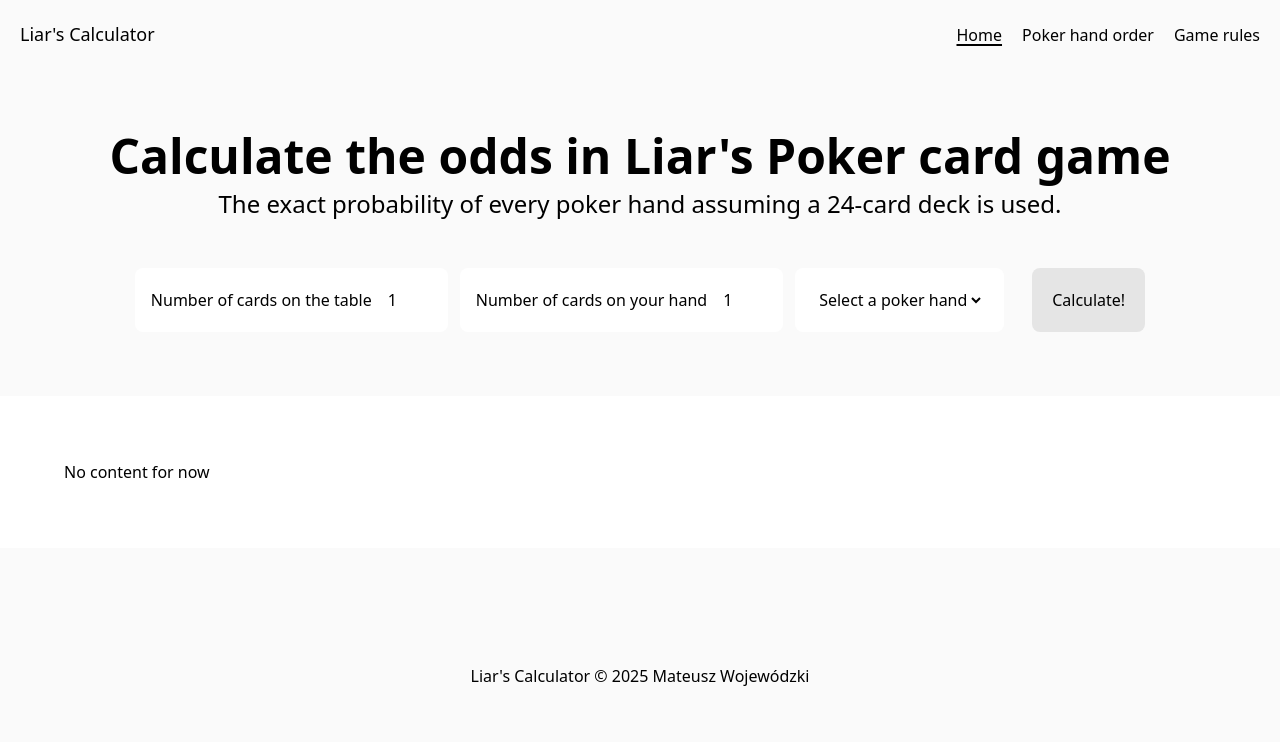
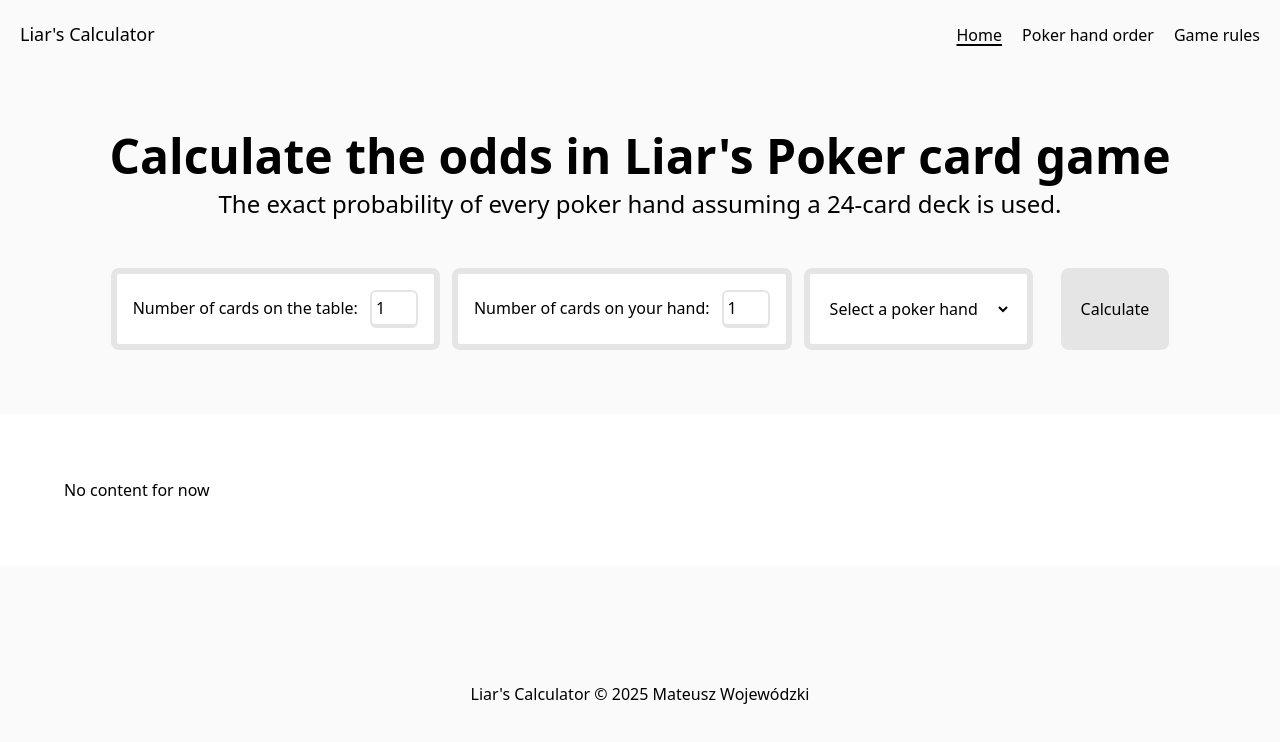
Before and after one commit to MatWojewodzki/liars-calculator, a React (Vite) app: page / in a window 1280 px wide. Shown: the top 742 px of the page. Built offline with nearby package versions, Linux system fonts and the light colour scheme.

Commit message:
Improve CalculatorForm styles

```diff
--- a/src/components/CalculatorForm.tsx
+++ b/src/components/CalculatorForm.tsx
@@ -24,20 +24,21 @@ function CalculatorForm({ search }: { search?: CalculatorResultSearch }) {
     return (
         <form
             onSubmit={handleFormSubmit}
-            className="flex flex-col lg:flex-row items-stretch lg:items-baseline gap-3"
+            className="flex flex-col xl:flex-row gap-3"
         >
-            <div className="flex justify-center p-4 gap-x-3 items-baseline bg-white rounded-lg">
-                <label htmlFor="cardCount">Number of cards on the table</label>
+            <div className="flex justify-between p-4 gap-x-3 items-baseline bg-white rounded-lg border-6 border-neutral-200">
+                <label htmlFor="cardCount">Number of cards on the table:</label>
                 <CardCountInput id="cardCount" min={1} value={cardCount} setValue={setCardCount} />
             </div>
 
-            <div className="flex justify-center p-4 gap-x-3 items-baseline bg-white rounded-lg">
-                <label htmlFor="handSize">Number of cards on your hand</label>
+            <div className="flex justify-between p-4 gap-x-3 items-baseline bg-white rounded-lg border-6 border-neutral-200">
+                <label htmlFor="handSize">Number of cards on your hand:</label>
                 <CardCountInput id="handSize" min={1} value={handSize} setValue={setHandSize} />
             </div>
-            <div className="flex justify-center p-5 items-baseline bg-white rounded-lg">
+            <div className="flex h-[82px] items-stretch bg-white rounded-lg border-6 border-neutral-200">
                 <label htmlFor="pokerHand" className="sr-only">Poker hand</label>
                 <select
+                    className="w-full mx-4 pe-4"
                     id="pokerHand"
                     value={pokerHand}
                     onChange={(e) => setPokerHand(e.target.value)}
@@ -57,9 +58,9 @@ function CalculatorForm({ search }: { search?: CalculatorResultSearch }) {
             <button
                 type="submit"
                 disabled={!pokerHand}
-                className="w-full lg:w-fit p-4 lg:p-5 mt-4 lg:mt-0 lg:ms-4 rounded-lg bg-neutral-200 hover:bg-neutral-300"
+                className="w-full xl:w-fit p-4 xl:p-5 mt-4 xl:mt-0 xl:ms-4 rounded-lg bg-neutral-200 hover:bg-neutral-300"
             >
-                Calculate!
+                Calculate
             </button>
         </form>
     )
--- a/src/components/CardCountInput.tsx
+++ b/src/components/CardCountInput.tsx
@@ -25,7 +25,7 @@ function CardCountInput({ id, min, value, setValue }: { id: string, min: number,
 
     return (
         <input
-            className="w-12 p-1"
+            className="w-12 p-1 rounded-md border-b-4 border-x-2 border-t-2 border-neutral-200"
             id={id}
             type="number"
             step={1}
```
